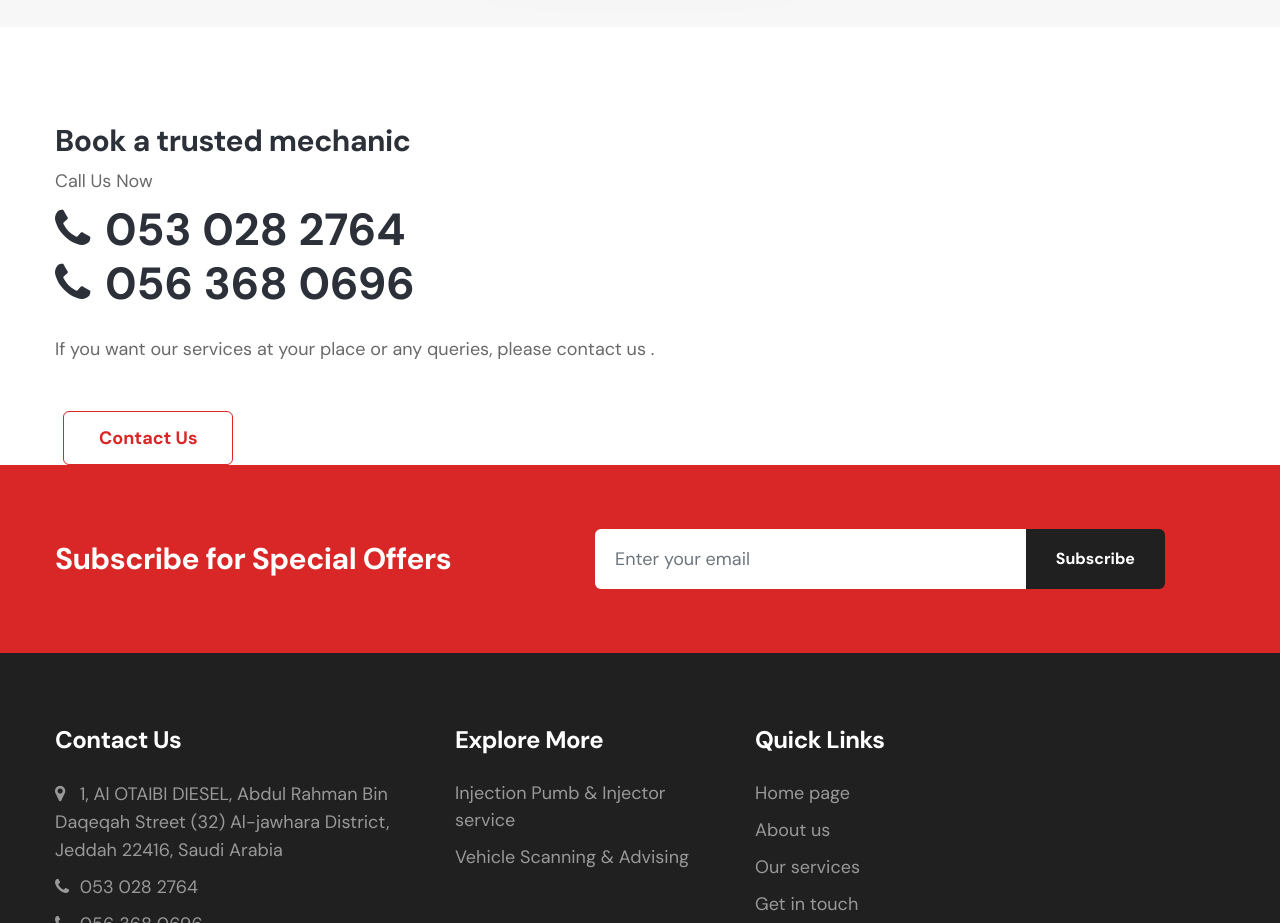
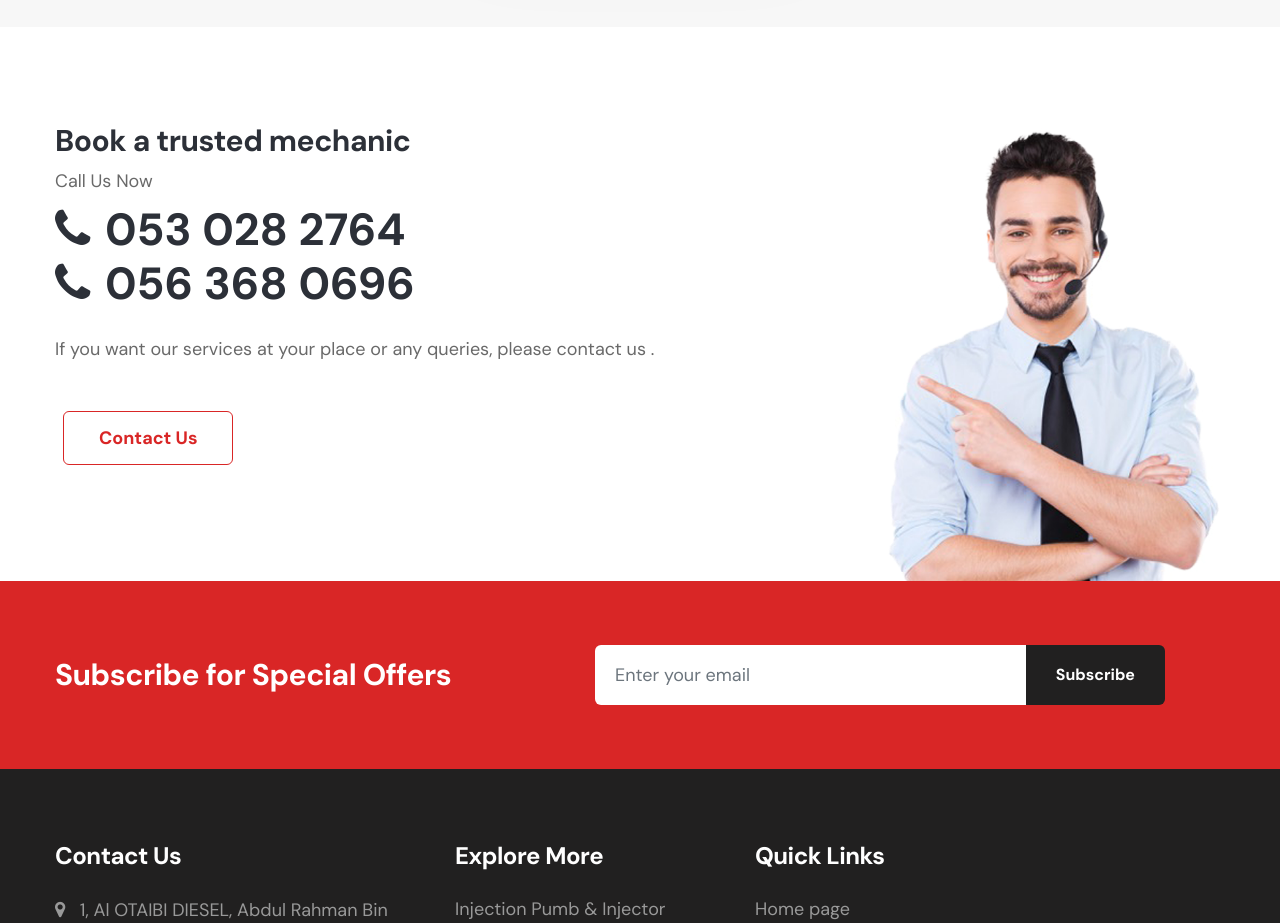
Before and after one commit to otaibidiesel/otaibidiesel.github.io, a plain HTML site: page index.html in a window 1280 px wide. Shown: the part 2440-3363 px from the top of the page. Drawn offline with Linux system fonts and the light colour scheme.

Commit message:
man image

```diff
--- a/index.html
+++ b/index.html
@@ -420,7 +420,7 @@
                 <a href="contact.html" class="btn btn-outline-primary btn-style ml-2 mt-md-5 mt-4">Contact Us</a>
             </div>
             <div class="col-lg-4 col-md-4 col-sm-6 col-8 mt-md-0 mt-5">
-                <img src="assets/images/customer.png" alt="" class="img-fluid">
+                <img src="assets/images/pngegg.png" alt="" class="img-fluid">
             </div>
         </div>
     </div>
```
Also changed, not shown: assets/images/pngegg.png (added).
